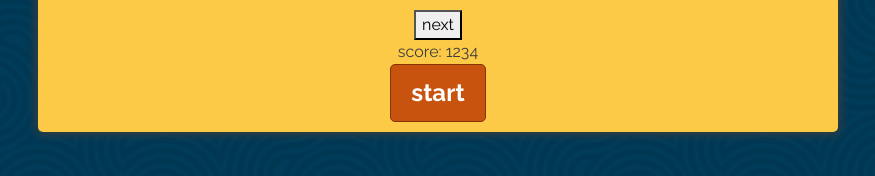
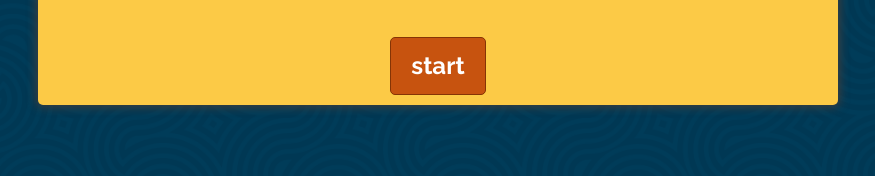
Before and after one commit to CallieCrownover/code-quiz, a plain HTML site: page index.html in a window 1280 px wide. Shown: the part 426-602 px from the top of the page, without its empty margins (202-1077 px from the left). Drawn offline with nearby package versions, Linux system fonts and the light colour scheme.

Commit message:
updated the index.html file.

```diff
--- a/index.html
+++ b/index.html
@@ -27,30 +27,14 @@
 </head>
 <body>
 
-<!-- <header>
-    <a href="high-scores.html">View High Scores</a>
-    <span id="timer" class="float-right mr-2">Time: </span>
-</header>-->
 
   <div class = "container">
     <p> seconds left: <span id = "time-left"> 60 </span></p>
 
-    <!-- <header class="highscore-bar" style="background-color: #c99405">
-      <a href="highscores.html">view high scores</a>
-      <span id="timer" class="float-right mr-2">time: 60</span>
-  </header> -->
 
     <h1> coding quiz</h1>
   <p>answer the following questions about coding with javascript in 60 seconds. <br>
     <strong>note:</strong> for every wrong answer, 10 seconds is subtracted from the total time.</p> <br>
-    <div class = "score">
-      <div class = "next">
-        <button type = "button"> next </button>
-      </div>
-      <div class = "score">
-        score: <span> 1234
-      </span>
-    </div>
 
     <div id = "question-container" class = "hide">
     <div id = "question"> question </div>
```
